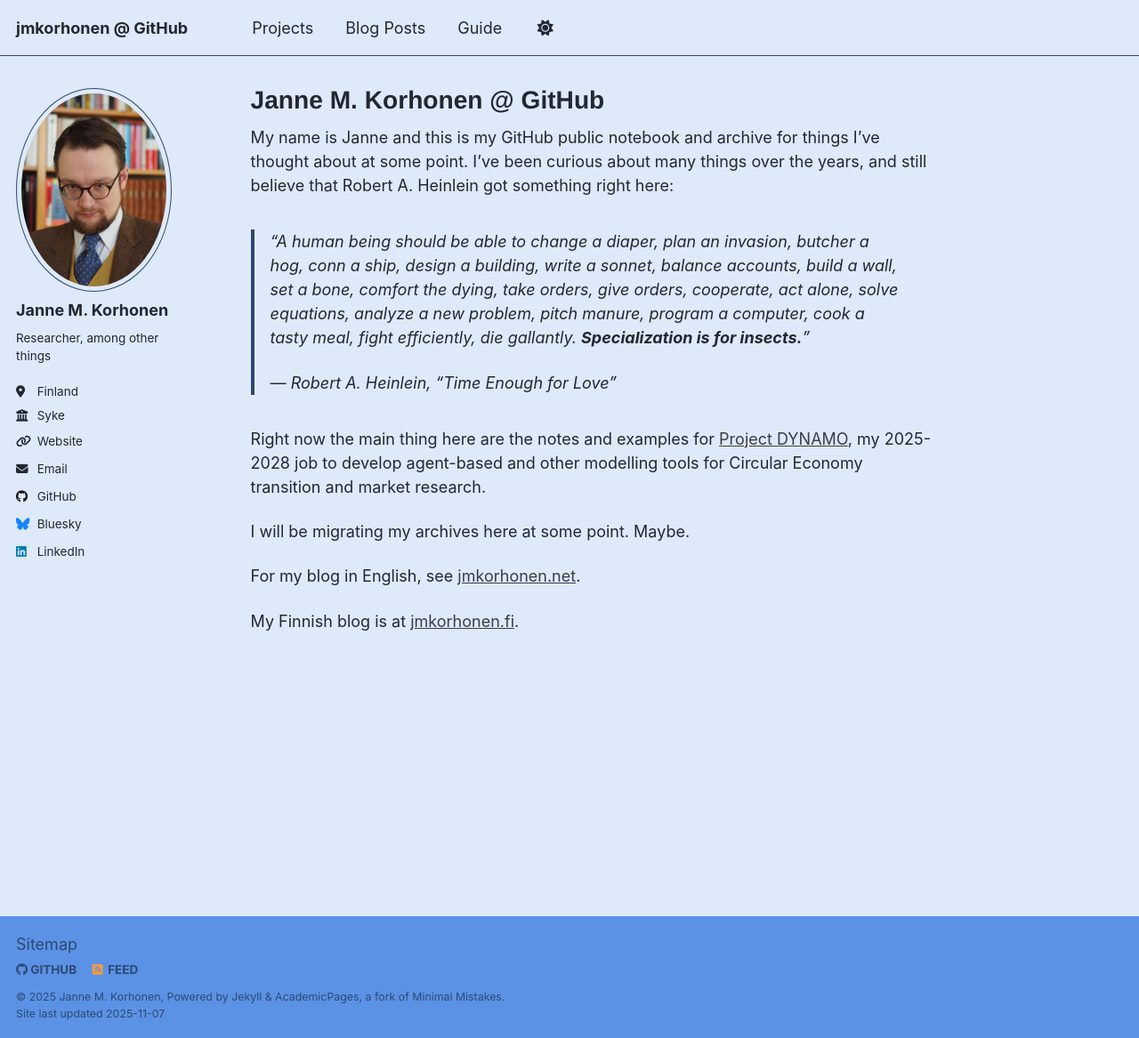
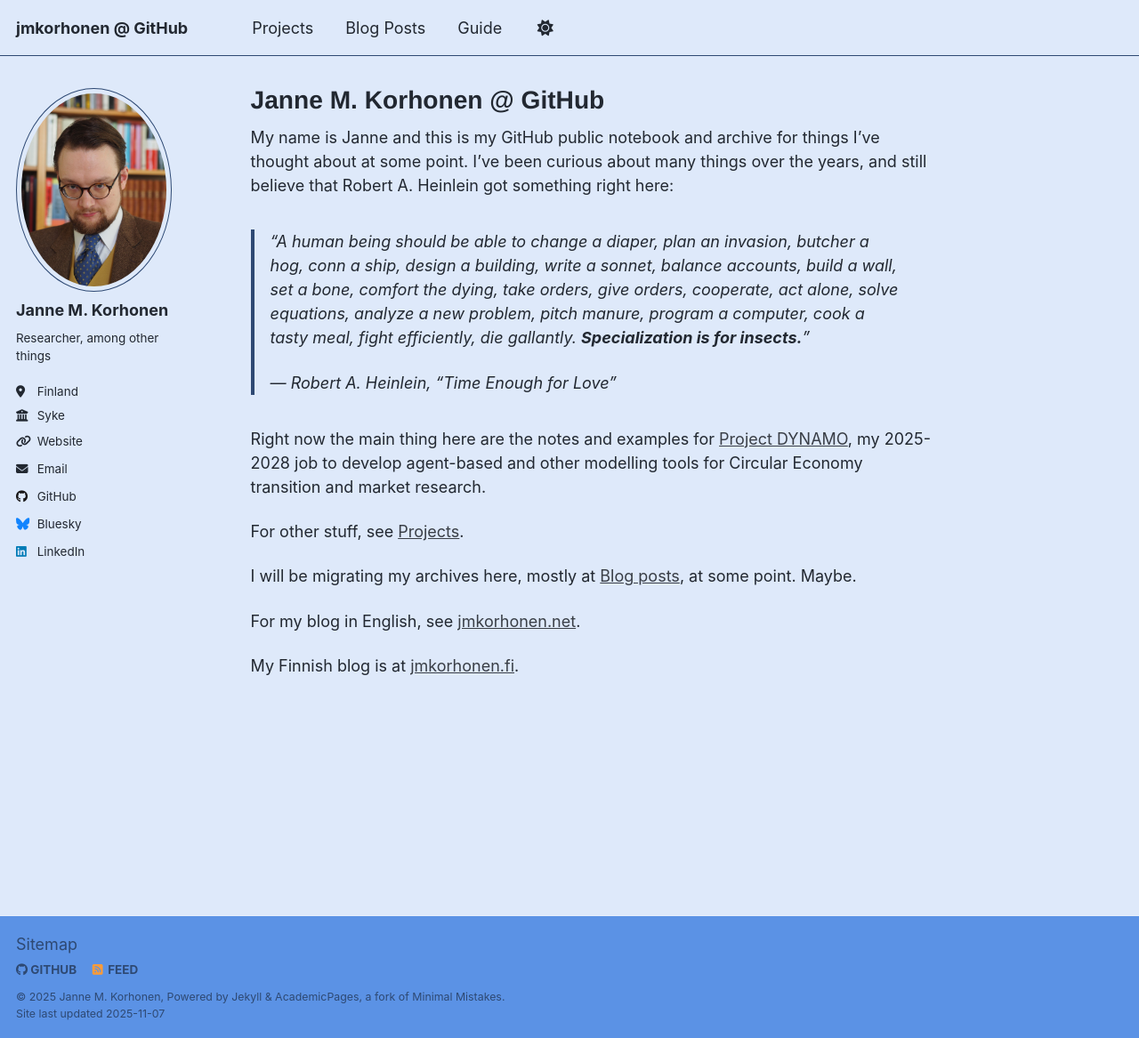
Before and after one commit to jmkorhonen/jmkorhonen.github.io, a Jekyll site: the page built from _pages/about.md, in a window 1280 px wide and 1167 px high. Shown: the whole window at 89% size. Built offline with Jekyll 4.4.1, drawn with Linux system fonts in a browser that asks for light colours; a script that is not in the unit is left out.

Commit message:
Update about.md

```diff
--- a/_pages/about.md
+++ b/_pages/about.md
@@ -15,7 +15,9 @@ My name is Janne and this is my GitHub public notebook and archive for things I
 
 Right now the main thing here are the notes and examples for [Project DYNAMO](https://jmkorhonen.github.io/projects/DYNAMO/), my 2025-2028 job to develop agent-based and other modelling tools for Circular Economy transition and market research.
 
-I will be migrating my archives here at some point. Maybe.
+For other stuff, see [Projects](https://jmkorhonen.github.io/projects/).
+
+I will be migrating my archives here, mostly at [Blog posts](https://jmkorhonen.github.io/year-archive/), at some point. Maybe.
 
 For my blog in English, see [jmkorhonen.net](https://jmkorhonen.net/).
 
```
